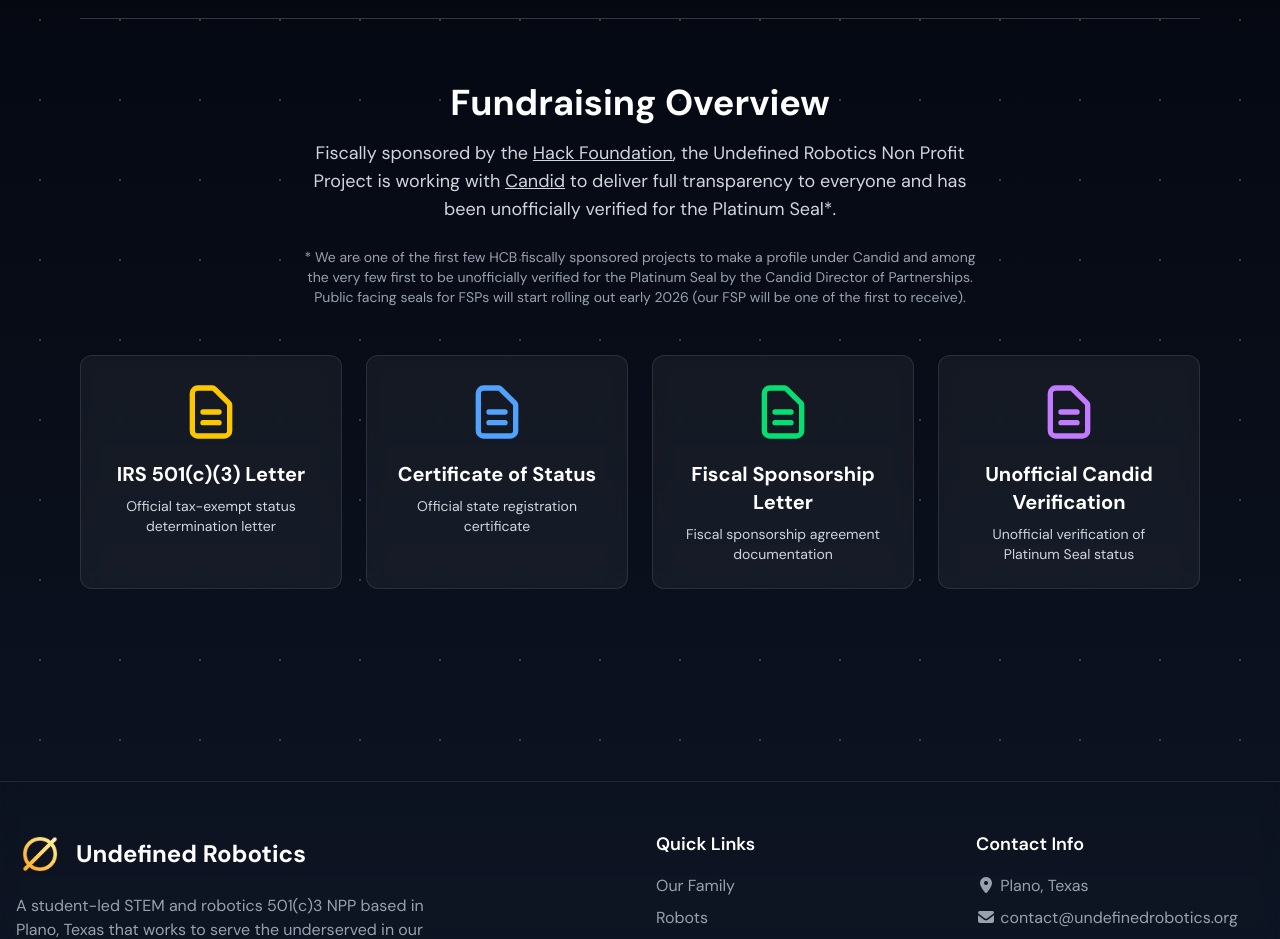
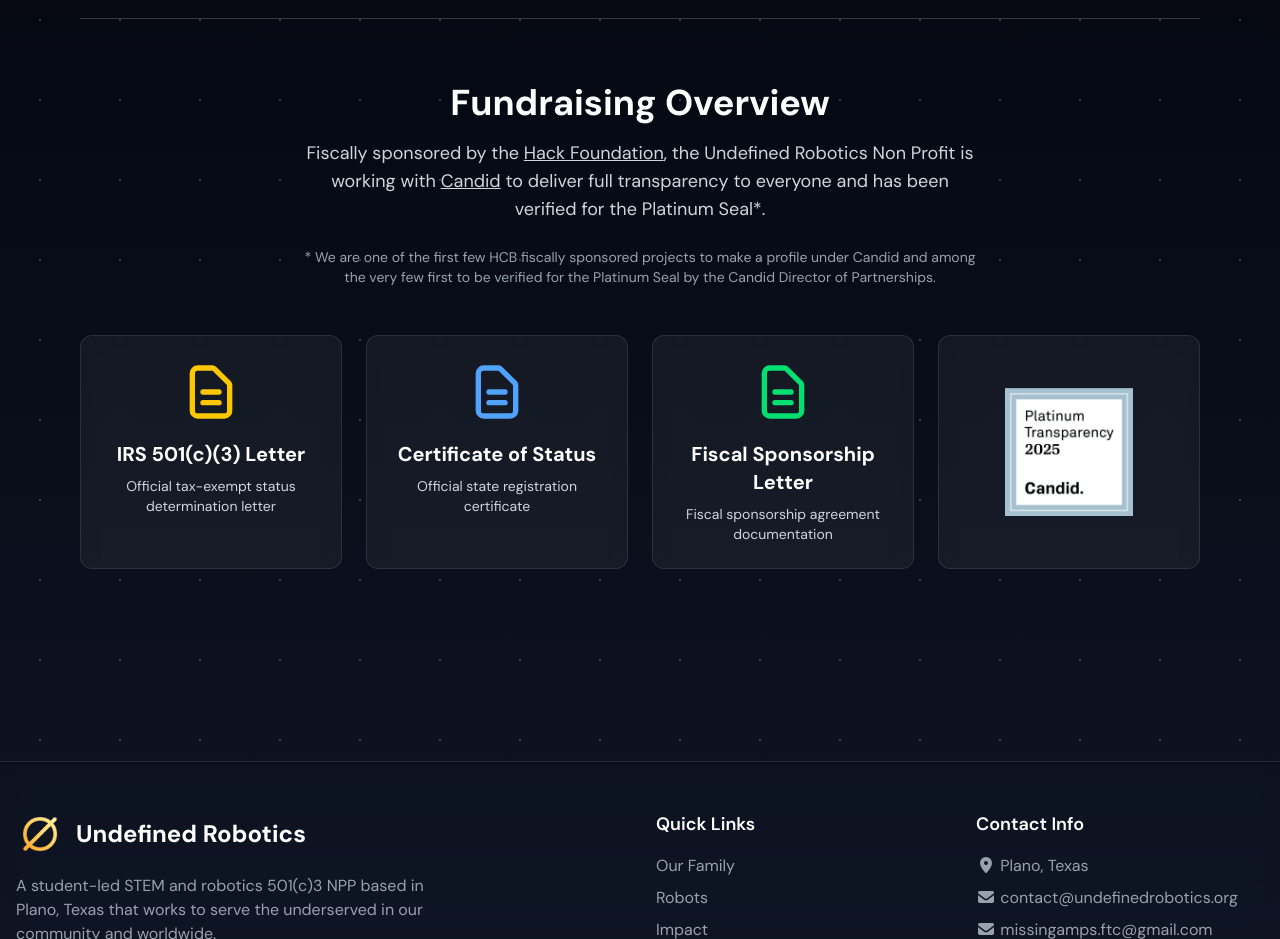
Before and after one commit to RishabhSingh08/undefinedRobotics, a SvelteKit app: page /record in a window 1280 px wide. Shown: the part 2260-3199 px from the top of the page. Built offline with nearby package versions, Linux system fonts and the light colour scheme; a web font is replaced by a local one; what tailwindcss-animated would draw is missing.

Commit message:
Add candid seal platinum 2025 image to the project

```diff
--- a/src/routes/record/+page.svelte
+++ b/src/routes/record/+page.svelte
@@ -8,14 +8,13 @@
     import irsLetter from "../../lib/images/files/IRS Letter (1).pdf";
     import certificateOfStatus from "../../lib/images/files/Certificate of Status.pdf";
     import fiscalSponsorshipLetter from "../../lib/images/files/fiscal_sponsorship_letter (1).pdf";
-    import candidScreenshot from "../../lib/images/candidscreenshot.png";
+    import candidSeal from "../../lib/images/candid-seal-platinum 2025.png";
 
     const carouselImages1 = [hero5, hero6];
     const carouselImages2 = [hero12];
 
     let currentIndex1 = 0;
     let currentIndex2 = 0;
-    let showCandidModal = false;
 
     onMount(() => {
         const interval1 = setInterval(() => {
@@ -354,10 +353,10 @@
             Fundraising Overview
           </h2>
           <p class="text-lg text-gray-300 max-w-2xl mx-auto mb-6">
-            Fiscally sponsored by the <a href="https://the.hackfoundation.org/" target="_blank" rel="noopener noreferrer" class="underline hover:text-yellow-400">Hack Foundation</a>, the Undefined Robotics Non Profit Project is working with <a href="https://app.candid.org/profile/16402866/undefined-robotics" target="_blank" rel="noopener noreferrer" class="underline hover:text-yellow-400">Candid</a> to deliver full transparency to everyone and has been unofficially verified for the Platinum Seal*.
+            Fiscally sponsored by the <a href="https://the.hackfoundation.org/" target="_blank" rel="noopener noreferrer" class="underline hover:text-yellow-400">Hack Foundation</a>, the Undefined Robotics Non Profit is working with <a href="https://app.candid.org/profile/16402866/undefined-robotics" target="_blank" rel="noopener noreferrer" class="underline hover:text-yellow-400">Candid</a> to deliver full transparency to everyone and has been verified for the Platinum Seal*.
           </p>
           <p class="text-sm text-gray-400 max-w-2xl mx-auto">
-            * We are one of the first few HCB fiscally sponsored projects to make a profile under Candid and among the very few first to be unofficially verified for the Platinum Seal by the Candid Director of Partnerships. Public facing seals for FSPs will start rolling out early 2026 (our FSP will be one of the first to receive).
+            * We are one of the first few HCB fiscally sponsored projects to make a profile under Candid and among the very few first to be verified for the Platinum Seal by the Candid Director of Partnerships.
           </p>
         </div>
 
@@ -392,50 +391,12 @@
             <p class="text-gray-300 text-sm text-center">Fiscal sponsorship agreement documentation</p>
           </a>
 
-          <button on:click={() => showCandidModal = true} class="bg-white/5 backdrop-blur-sm rounded-xl p-6 border border-white/10 hover:bg-white/10 transition-all duration-300 group text-left w-full">
-            <div class="flex items-center justify-center mb-4">
-              <svg class="w-16 h-16 text-purple-400 group-hover:scale-110 transition-transform duration-200" fill="none" stroke="currentColor" viewBox="0 0 24 24">
-                <path stroke-linecap="round" stroke-linejoin="round" stroke-width="2" d="M9 12h6m-6 4h6m2 5H7a2 2 0 01-2-2V5a2 2 0 012-2h5.586a1 1 0 01.707.293l5.414 5.414a1 1 0 01.293.707V19a2 2 0 01-2 2z" />
-              </svg>
-            </div>
-            <h3 class="text-xl font-bold text-white mb-2 text-center">Unofficial Candid Verification</h3>
-            <p class="text-gray-300 text-sm text-center">Unofficial verification of Platinum Seal status</p>
-          </button>
+          <a href="https://app.candid.org/profile/16402866/undefined-robotics" target="_blank" rel="noopener noreferrer" class="bg-white/5 backdrop-blur-sm rounded-xl p-6 border border-white/10 hover:bg-white/10 transition-all duration-300 group flex items-center justify-center">
+             <img src={candidSeal} alt="Candid Platinum Seal" class="w-full h-auto max-h-32 object-contain group-hover:scale-110 transition-transform duration-200" />
+          </a>
         </div>
 
         </div>
       </div>
     </div>
 </section>
-
-{#if showCandidModal}
-  <div
-    class="fixed inset-0 z-50 flex items-center justify-center p-4 bg-black/90 backdrop-blur-md"
-    on:click={() => showCandidModal = false}
-    transition:fade={{ duration: 200 }}
-  >
-    <div
-      class="relative max-w-5xl w-full bg-gray-900 rounded-2xl border border-white/10 shadow-2xl overflow-hidden"
-      on:click|stopPropagation
-      transition:scale={{ duration: 200, start: 0.95 }}
-    >
-      <!-- Header -->
-      <div class="flex items-center justify-between p-4 border-b border-white/10 bg-white/5">
-        <h3 class="text-xl font-bold text-white">Unofficial Candid Verification</h3>
-        <button
-          class="p-2 text-gray-400 hover:text-white hover:bg-white/10 rounded-lg transition-colors"
-          on:click={() => showCandidModal = false}
-        >
-          <svg class="w-6 h-6" fill="none" stroke="currentColor" viewBox="0 0 24 24">
-            <path stroke-linecap="round" stroke-linejoin="round" stroke-width="2" d="M6 18L18 6M6 6l12 12" />
-          </svg>
-        </button>
-      </div>
-
-      <!-- Content -->
-      <div class="p-1 bg-black/40 overflow-y-auto max-h-[80vh]">
-        <img src={candidScreenshot} alt="Candid Verification Screenshot" class="w-full h-auto rounded-lg shadow-lg" />
-      </div>
-    </div>
-  </div>
-{/if}
```
Also changed, not shown: src/lib/images/candid-seal-platinum 2025.png (added).
